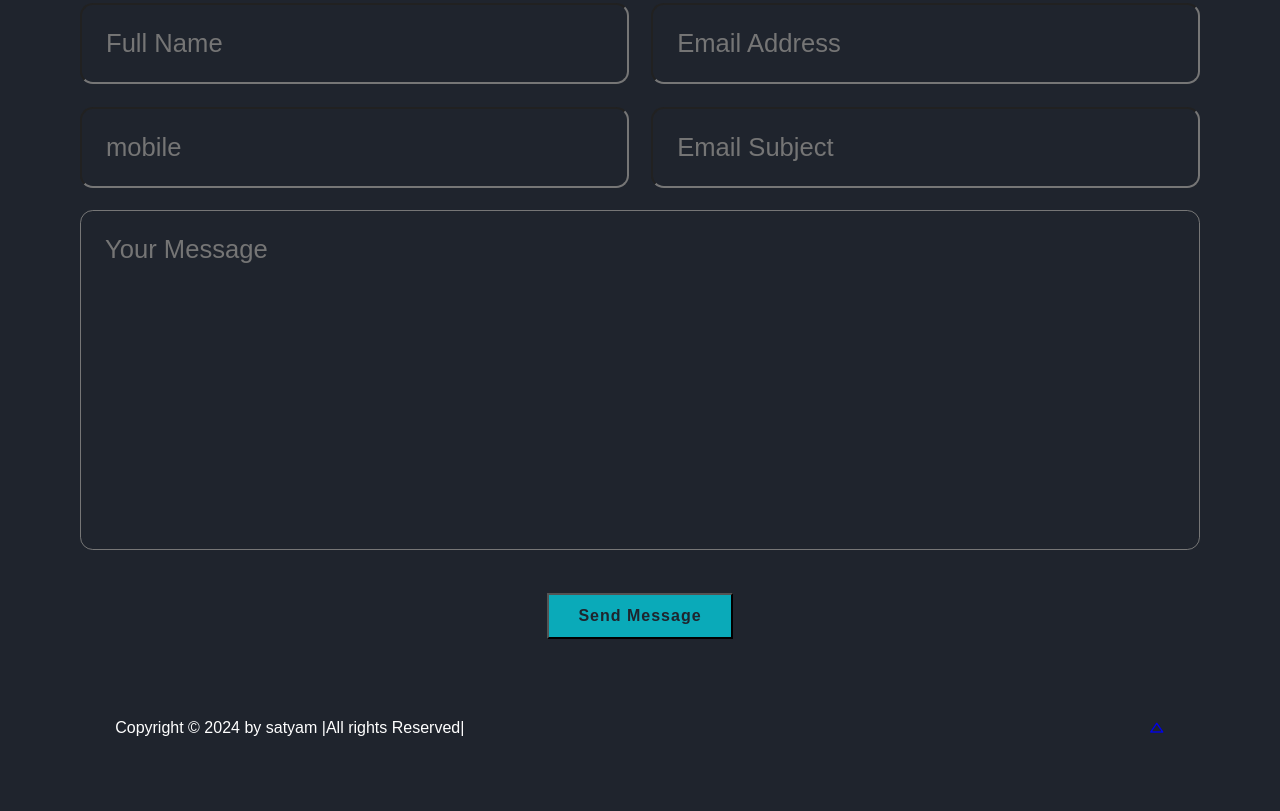
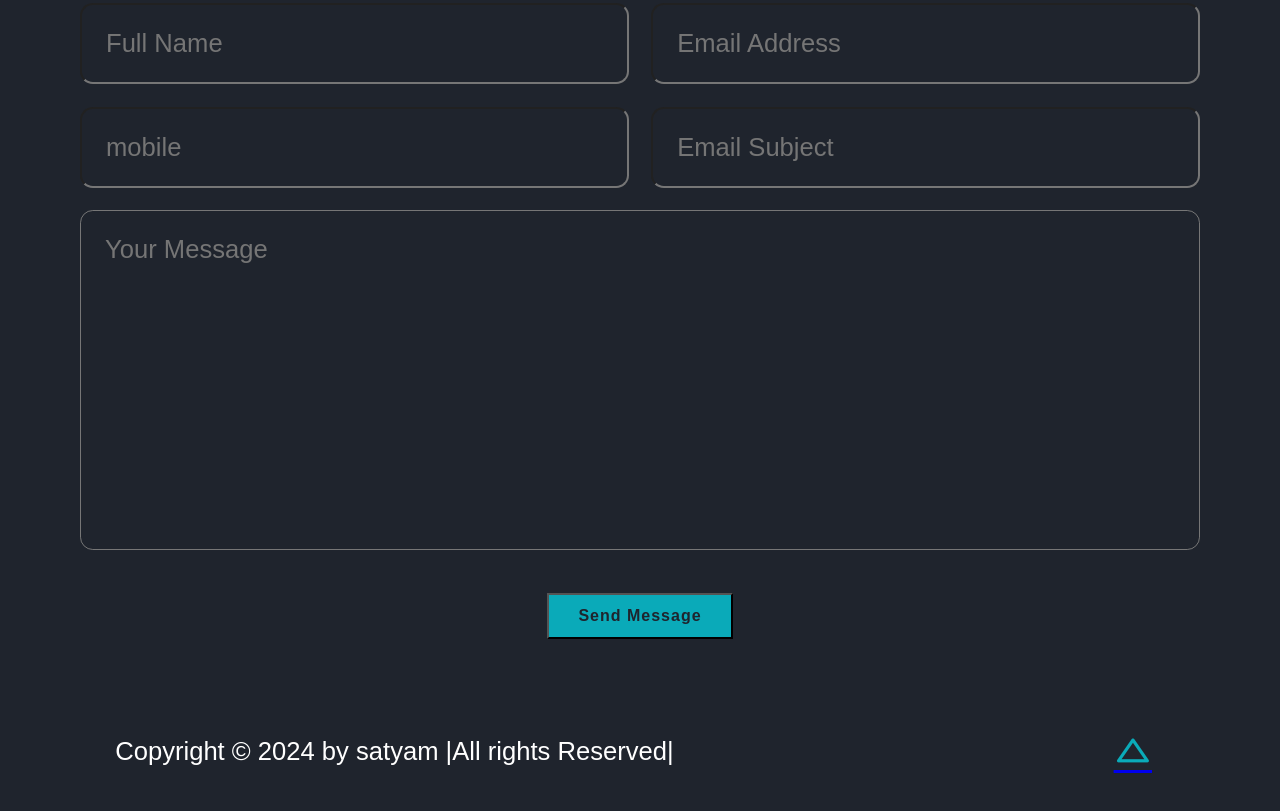
Before and after one commit to Satyam0033/html_css_website, a plain HTML site: page index.html in a window 1280 px wide. Shown: the part 932-1743 px from the top of the page. Before the commit the page ends 1701 px from the top, so only its background shows below. Drawn offline with nearby package versions, Linux system fonts and the light colour scheme.

Commit message:
Update style.css

```diff
--- a/style.css
+++ b/style.css
@@ -23,6 +23,10 @@ body {
     justify-content: space-between;
     align-items: center;
     z-index: 100;
+}
+
+.header.sticky {
+    border-bottom: .1rem solid rgba(0, 0, 0, .2);
 }
 
 .logo {
@@ -252,3 +256,23 @@ body {
     background: var(--second-bg-color);
 
 }
+.footer-text p {
+    font-size: 1.6rem;
+}
+.footer-iconTop a {
+    display: inline-flex;
+    justify-content: center;
+    align-items: center;
+    padding: .8rem;
+    background: var(--main-color);
+    border-radius: .8rem;
+    transition: .5s ease;
+}
+.footer-iconTop a:hover {
+    box-shadow: 0 0 1rem #0efa;
+
+}
+.footer-iconTop a i {
+    font-size: 2.4rem;
+    color: #0efa;
+}
```
